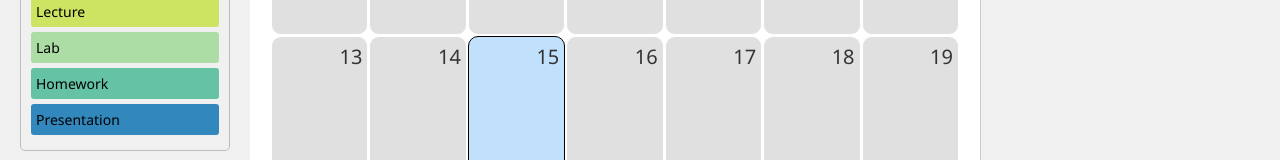
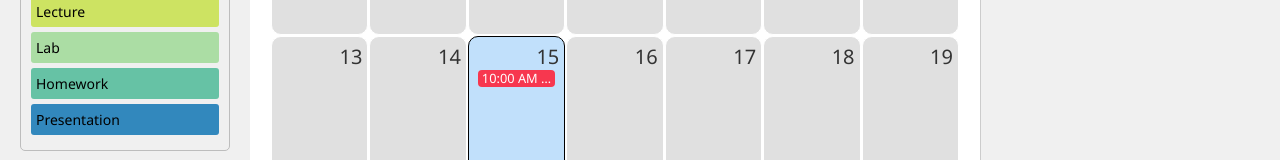
Before and after one commit to siyche/Team-Hamburger, a React (Vite) app in the folder packages/react-frontend/: page / in a window 1280 px wide. Shown: the part 388-548 px from the top of the page. Built offline with nearby package versions, Linux system fonts and the light colour scheme; no server answers; sample sign-in values are in the browser's storage; a web font is replaced by a local one.

Commit message:
begginings of working on events/tasks/regulars to display on frontend
i guess some things to note
- how is day overflow going to work?
- customizations? since it's a 'college' planner, then colors should be assigned for tasks/events/regulars and should be customizable

```diff
--- a/packages/react-frontend/src/components/MonthCalendar.jsx
+++ b/packages/react-frontend/src/components/MonthCalendar.jsx
@@ -3,7 +3,7 @@ import React, { useState, useEffect } from "react";
 import "../styles/MonthCalendarView.css";
 import WelcomeMessage from "./WelcomeMessage";
 
-const MonthCalendarView = ({ onDaySelect }) => {
+const MonthCalendarView = ({ events = [{date: new Date(new Date().setHours(10,0,0,0)).toISOString(), title: "Test Event"}], onDaySelect }) => {
   // currentDate is used to determine which month/year to display.
   const [currentDate, setCurrentDate] = useState(new Date());
   // selectedDay is maintained locally so you can highlight the clicked day.
@@ -102,8 +102,17 @@ const MonthCalendarView = ({ onDaySelect }) => {
               className={`${cellClass} ${isSelected ? "selected" : ""}`}
               onClick={() => handleDayClick(day)}
             >
-              <span>{day.getDate().toString().padStart(2, "0")}</span>
-              {/* Future: Render event info here */}
+          <span>{day.getDate().toString().padStart(2, "0")}</span>
+          <div className="month-event-list">
+            {events
+              .filter(event => new Date(event.date).toDateString() === day.toDateString())
+              .map((eventItem, idx) => (
+                <div key={idx} className="month-event">
+                  {new Date(eventItem.date).toLocaleTimeString([], { hour: '2-digit', minute: '2-digit' })} {eventItem.title}
+                </div>
+              ))
+            }
+          </div>
             </div>
           );
         })}
--- a/packages/react-frontend/src/styles/MonthCalendarView.css
+++ b/packages/react-frontend/src/styles/MonthCalendarView.css
@@ -117,3 +117,26 @@
     color: #333;
     transition: color 0.3s;
 }
+
+/* Container for events inside a day cell */
+.month-event-list {
+    margin-top: 1.75em; /* push below the day number */
+    width: 100%;
+    max-height: calc(100% - 1.5em - 0.5em);
+    overflow-y: auto;
+    padding: 0 0.25em;
+}
+
+/* Individual event pill */
+.month-event {
+    background-color: #F7374F; /* blue background */
+    color: #ffffff;
+    border-radius: 4px;
+    padding: 2px 4px;
+    font-size: 0.8rem;
+    line-height: 1;
+    margin-bottom: 2px;
+    white-space: nowrap;
+    overflow: hidden;
+    text-overflow: ellipsis;
+}
```
